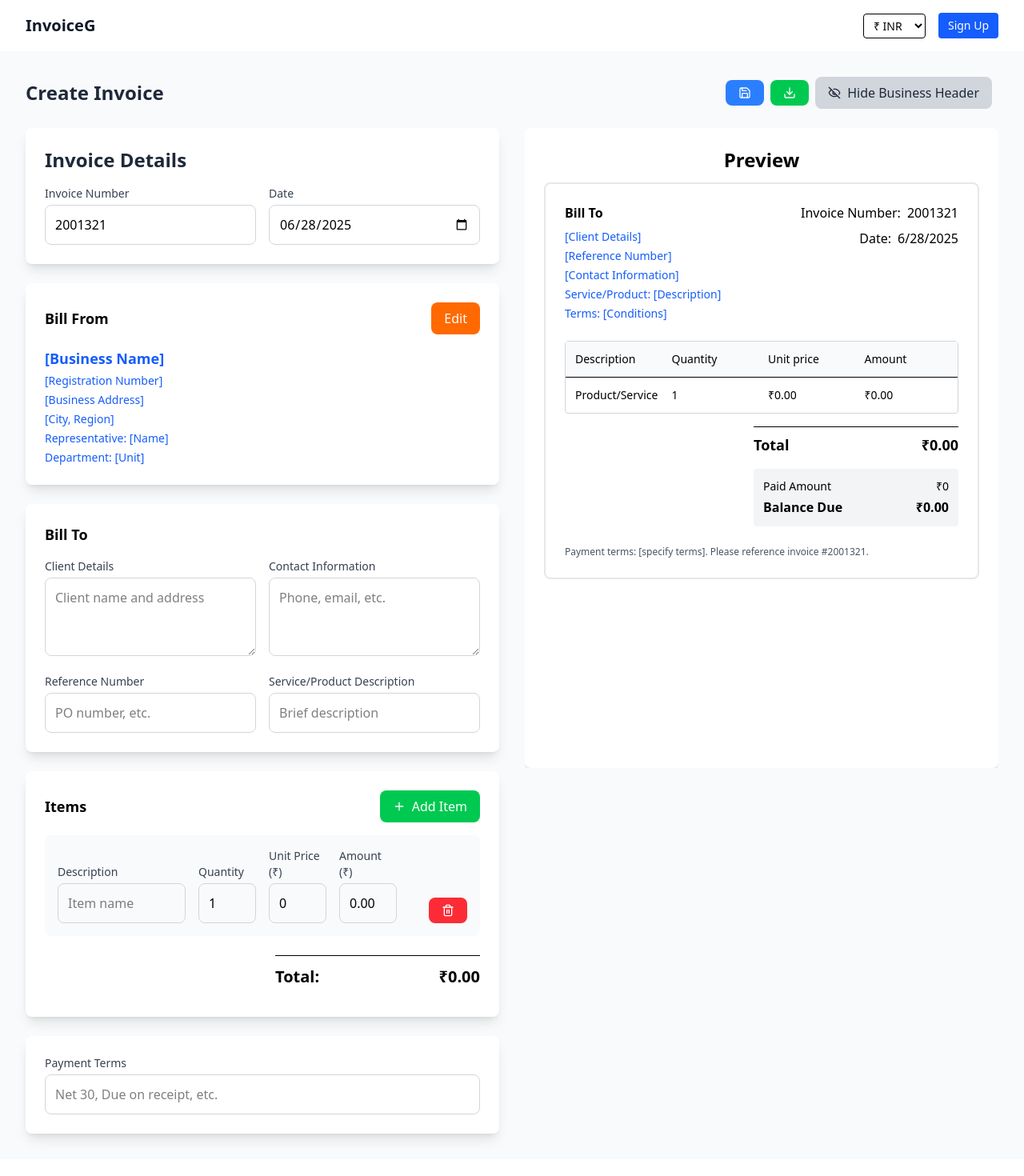
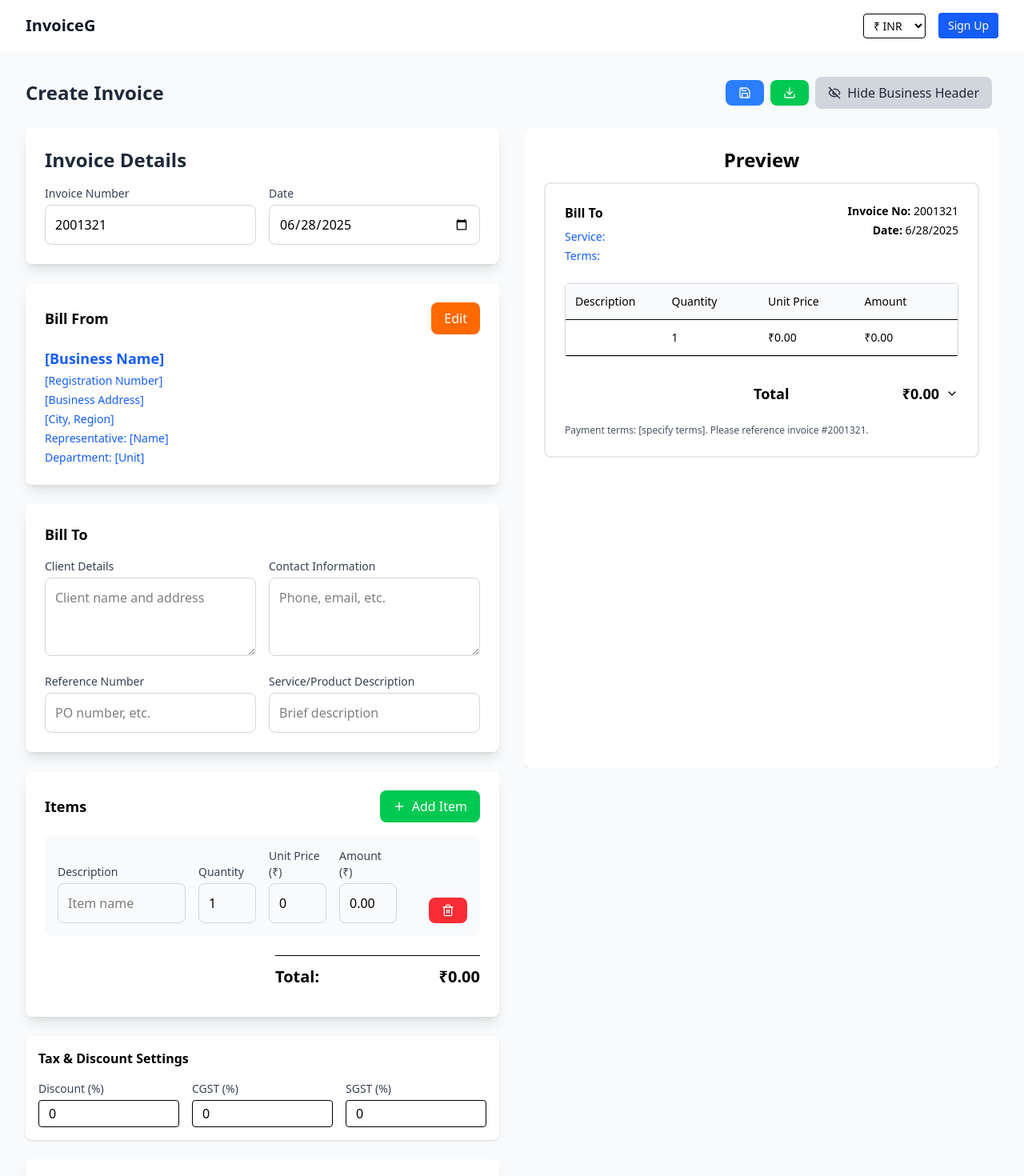
Before and after one commit to technerdyyy/InvoiceG, a React (Vite) app in the folder frontend/: page / in a window 1280 px wide. Shown: the top 1470 px of the page at 80% size. Before the commit the page ends 1449 px from the top, so only its background shows below. Built offline with nearby package versions, Linux system fonts and the light colour scheme.

Commit message:
taxes and discount added

```diff
--- a/frontend/src/components/Dashboard.jsx
+++ b/frontend/src/components/Dashboard.jsx
@@ -9,6 +9,7 @@ import InvoiceActions from "./invoice/InvoiceActions";
 import InvoicePreview from "./invoice/InvoicePreview";
 import Header from "./layout/Header";
 import BusinessDetails from "./invoice/BusinessDetails";
+import InvoiceSummary from "./invoice/InvoiceSummary"
 import Popup from "./ui/Popup"; // 👈 Make sure this file exists and is styled properly
 import { Eye, EyeOff, Save, Download } from "lucide-react";
 
@@ -23,6 +24,14 @@ const Dashboard = () => {
   // 👇 Popup & First Item State
   const [showGuestPopup, setShowGuestPopup] = useState(false);
   const [itemAddedOnce, setItemAddedOnce] = useState(false);
+
+  // Sumarry states
+  const [summary, setSummary] = useState({
+    discount: 0,
+    cgst: 0,
+    sgst: 0,
+  });
+
 
   // ✅ 3. Update items with userId if missing
 
@@ -86,6 +95,15 @@ const Dashboard = () => {
     // 👇 Add your save logic here for authenticated users
     console.log("Saving invoice...", invoice);
   };
+
+// handling summary update
+  const handleSummaryUpdate = (field, value) => {
+    setSummary((prev) => ({
+      ...prev,
+      [field]: value,
+    }));
+  };
+
 
   return (
     <div className="min-h-screen bg-gray-50">
@@ -164,6 +182,12 @@ const Dashboard = () => {
               onRemoveItem={removeItem}
             />
 
+            <InvoiceSummary items={invoice.items}
+  summary={summary}
+  onUpdate={(field, value) =>
+    setSummary((prev) => ({ ...prev, [field]: value }))
+  }/>
+
             <InvoiceActions
               invoice={invoice}
               onUpdate={handleInvoiceUpdate}
@@ -182,6 +206,7 @@ const Dashboard = () => {
                 invoice={invoice}
                 showBusinessHeader={showBusinessHeader}
                 currentUser={currentUser}
+                summary={summary}
               />
             </div>
           </div>
--- a/frontend/src/components/invoice/InvoiceItem.jsx
+++ b/frontend/src/components/invoice/InvoiceItem.jsx
@@ -113,7 +113,7 @@ const InvoiceItem = ({ item, onUpdate, onRemove, canRemove }) => {
       <div className="col-span-6 md:col-span-2">
         <Input
           label="Unit Price (₹)"
-          type="number"
+          type="integer"
           value={item.unitPrice}
           onChange={(e) =>
             onUpdate(item.id, "unitPrice", parseFloat(e.target.value) || 0)
--- a/frontend/src/components/invoice/InvoicePreview.jsx
+++ b/frontend/src/components/invoice/InvoicePreview.jsx
@@ -1,9 +1,18 @@
-import React from "react";
+import React, { useState } from "react";
+import { ChevronDown, ChevronUp } from "lucide-react";
 
-const InvoicePreview = ({ invoice, showBusinessHeader }) => {
-  const calculateTotal = () => {
-    return invoice.items.reduce((total, item) => total + item.amount, 0);
-  };
+const InvoicePreview = ({ invoice, showBusinessHeader, summary }) => {
+  const [showBreakdown, setShowBreakdown] = useState(false);
+
+  const calculateSubtotal = () =>
+    invoice.items.reduce((total, item) => total + item.amount, 0);
+
+  const subtotal = calculateSubtotal();
+  const discountAmount = (summary?.discount || 0) * subtotal / 100;
+  const cgstAmount = (summary?.cgst || 0) * subtotal / 100;
+  const sgstAmount = (summary?.sgst || 0) * subtotal / 100;
+  const total =
+    subtotal - discountAmount + cgstAmount + sgstAmount;
 
   const businessInfo = invoice.businessInfo || {};
 
@@ -11,75 +20,49 @@ const InvoicePreview = ({ invoice, showBusinessHeader }) => {
     <div className="bg-white p-6 rounded-lg shadow-lg h-full overflow-auto">
       <h1 className="text-2xl text-center font-bold pb-3">Preview</h1>
       <div className="border-2 border-gray-200 rounded-lg p-6">
+        {/* Business Header */}
         {showBusinessHeader && businessInfo.businessName && (
-          <div className="flex justify-between items-start mb-6 pb-4 border-b-2 border-gray-800">
-            <div className="flex items-start space-x-4 w-full">
-              {/* <div className="w-20 h-16 bg-gray-200 rounded flex items-center justify-center text-xs text-gray-500">
-                Your Logo
-              </div> */}
-              <div className="flex-1 text-sm text-blue-600 space-y-1">
-                <h2 className="font-bold text-lg">
-                  {businessInfo.businessName || "[Business Name]"}
-                </h2>
-                <p>
-                  {businessInfo.registrationNumber || "[Registration Number]"}
-                </p>
-                <p>{businessInfo.address || "[Business Address]"}</p>
-                <p>{businessInfo.city || "[City, Region]"}</p>
-                <p>Representative: {businessInfo.representative || "[Name]"}</p>
-                <p>Department: {businessInfo.department || "[Unit]"}</p>
-              </div>
-            </div>
+          <div className="mb-6 border-b pb-4">
+            <h2 className="font-bold text-lg text-blue-600">
+              {businessInfo.businessName}
+            </h2>
+            <p>{businessInfo.registrationNumber}</p>
+            <p>{businessInfo.address}</p>
+            <p>{businessInfo.city}</p>
+            <p>Representative: {businessInfo.representative}</p>
+            <p>Department: {businessInfo.department}</p>
           </div>
         )}
 
-        {/* Remaining invoice content */}
+        {/* Client & Invoice Info */}
         <div className="flex justify-between mb-6">
           <div className="w-1/2">
             <h3 className="font-bold mb-2">Bill To</h3>
-            <div className="text-sm space-y-1">
-              <p className="text-blue-600">
-                {invoice.clientDetails || "[Client Details]"}
-              </p>
-              <p className="text-blue-600">
-                {invoice.referenceNumber || "[Reference Number]"}
-              </p>
-              <p className="text-blue-600">
-                {invoice.contactInfo || "[Contact Information]"}
-              </p>
-              <p className="text-blue-600">
-                Service/Product: {invoice.serviceDescription || "[Description]"}
-              </p>
-              <p className="text-blue-600">
-                Terms: {invoice.terms || "[Conditions]"}
-              </p>
+            <div className="text-sm text-blue-600 space-y-1">
+              <p>{invoice.clientDetails}</p>
+              <p>{invoice.referenceNumber}</p>
+              <p>{invoice.contactInfo}</p>
+              <p>Service: {invoice.serviceDescription}</p>
+              <p>Terms: {invoice.terms}</p>
             </div>
           </div>
-          <div className="text-right">
-            <div className="mb-2">
-              <span className="font-medium">Invoice Number:</span>
-              <span className="ml-2">{invoice.invoiceNumber}</span>
-            </div>
-            <div>
-              <span className="font-medium">Date:</span>
-              <span className="ml-2">{invoice.date}</span>
-            </div>
+          <div className="text-right text-sm space-y-1">
+            <p><strong>Invoice No:</strong> {invoice.invoiceNumber}</p>
+            <p><strong>Date:</strong> {invoice.date}</p>
           </div>
         </div>
 
+        {/* Items Table */}
         <div className="border border-gray-300 rounded">
           <div className="grid grid-cols-4 gap-4 p-3 bg-gray-50 font-medium text-sm border-b">
             <div>Description</div>
             <div>Quantity</div>
-            <div>Unit price</div>
+            <div>Unit Price</div>
             <div>Amount</div>
           </div>
           {invoice.items.map((item) => (
-            <div
-              key={item.id}
-              className="grid grid-cols-4 gap-4 p-3 border-b last:border-b-0 text-sm"
-            >
-              <div>{item.description || "Product/Service"}</div>
+            <div key={item.id} className="grid grid-cols-4 gap-4 p-3 border-b text-sm">
+              <div>{item.description}</div>
               <div>{item.quantity}</div>
               <div>₹{item.unitPrice.toFixed(2)}</div>
               <div>₹{item.amount.toFixed(2)}</div>
@@ -87,29 +70,56 @@ const InvoicePreview = ({ invoice, showBusinessHeader }) => {
           ))}
         </div>
 
-        <div className="mt-4 flex justify-end">
-          <div className="w-64">
-            <div className="flex justify-between py-2 font-bold text-lg border-t">
+        {/* Total & Breakdown */}
+        <div className="mt-6 flex justify-end">
+          <div className="w-64 space-y-2">
+            <div
+              className="flex justify-between font-bold text-lg cursor-pointer pt-2"
+              onClick={() => setShowBreakdown(!showBreakdown)}
+            >
               <span>Total</span>
-              <span>₹{calculateTotal().toFixed(2)}</span>
-            </div>
-            <div className="bg-gray-100 p-3 rounded mt-2">
-              <div className="flex justify-between text-sm">
-                <span>Paid Amount</span>
-                <span>₹0</span>
-              </div>
-              <div className="flex justify-between font-bold mt-1">
-                <span>Balance Due</span>
-                <span>₹{calculateTotal().toFixed(2)}</span>
+              <div className="flex items-center space-x-2">
+                <span>₹{total.toFixed(2)}</span>
+                {showBreakdown ? <ChevronUp size={16} /> : <ChevronDown size={16} />}
               </div>
             </div>
+
+            {showBreakdown && (
+              <div className="bg-gray-50 text-sm rounded p-3 space-y-1 border mt-2">
+                <div className="flex justify-between">
+                  <span>Subtotal</span>
+                  <span>₹{subtotal.toFixed(2)}</span>
+                </div>
+                {discountAmount > 0 && (
+                  <div className="flex justify-between text-green-600">
+                    <span>Discount ({summary?.discount}%)</span>
+                    <span>- ₹{discountAmount.toFixed(2)}</span>
+                  </div>
+                )}
+                {cgstAmount > 0 && (
+                  <div className="flex justify-between text-red-600">
+                    <span>CGST ({summary?.cgst}%)</span>
+                    <span>+ ₹{cgstAmount.toFixed(2)}</span>
+                  </div>
+                )}
+                {sgstAmount > 0 && (
+                  <div className="flex justify-between text-red-600">
+                    <span>SGST ({summary?.sgst}%)</span>
+                    <span>+ ₹{sgstAmount.toFixed(2)}</span>
+                  </div>
+                )}
+                <div className="flex justify-between font-bold pt-2 border-t">
+                  <span>Grand Total</span>
+                  <span>₹{total.toFixed(2)}</span>
+                </div>
+              </div>
+            )}
           </div>
         </div>
 
         <div className="mt-6 text-xs text-gray-600">
           <p>
-            Payment terms: {invoice.terms || "[specify terms]"}. Please
-            reference invoice #{invoice.invoiceNumber}.
+            Payment terms: {invoice.terms || "[specify terms]"}. Please reference invoice #{invoice.invoiceNumber}.
           </p>
         </div>
       </div>
--- /dev/null
+++ b/frontend/src/components/invoice/InvoiceSummary.jsx
@@ -0,0 +1,56 @@
+import React from "react";
+
+const SummaryDetails = ({ summary, onUpdate }) => {
+  return (
+    <div className="bg-white p-4 rounded-lg shadow space-y-4">
+      <h3 className="text-md font-semibold">Tax & Discount Settings</h3>
+
+      <div className="grid grid-cols-1 sm:grid-cols-3 gap-4">
+        <div>
+          <label className="block text-sm font-medium text-gray-700 mb-1">
+            Discount (%)
+          </label>
+          <input
+            type="number"
+            value={summary.discount}
+            onChange={(e) =>
+              onUpdate("discount", parseFloat(e.target.value) || 0)
+            }
+            className="w-full border rounded px-3 py-1"
+            min="0"
+          />
+        </div>
+        <div>
+          <label className="block text-sm font-medium text-gray-700 mb-1">
+            CGST (%)
+          </label>
+          <input
+            type="number"
+            value={summary.cgst}
+            onChange={(e) =>
+              onUpdate("cgst", parseFloat(e.target.value) || 0)
+            }
+            className="w-full border rounded px-3 py-1"
+            min="0"
+          />
+        </div>
+        <div>
+          <label className="block text-sm font-medium text-gray-700 mb-1">
+            SGST (%)
+          </label>
+          <input
+            type="number"
+            value={summary.sgst}
+            onChange={(e) =>
+              onUpdate("sgst", parseFloat(e.target.value) || 0)
+            }
+            className="w-full border rounded px-3 py-1"
+            min="0"
+          />
+        </div>
+      </div>
+    </div>
+  );
+};
+
+export default SummaryDetails;
```
